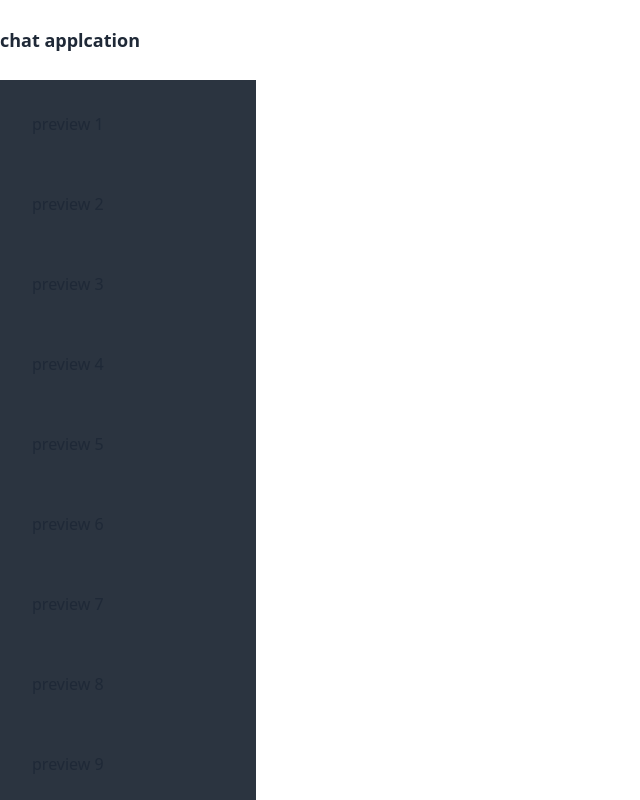
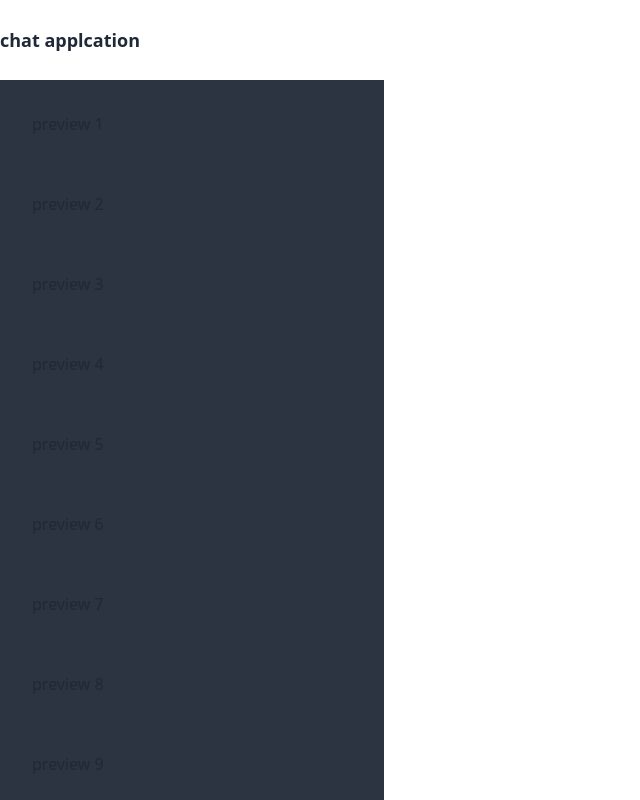
Before and after one commit to ReadyCodeToUse/go-svelte-websocket-chat, a SvelteKit app in the folder client/: page / in a window 1280 px wide. Shown: the whole page, without its empty margins (0-640 px from the left). Built offline with nearby package versions, Linux system fonts and the light colour scheme.

Commit message:
[UPDATE] column size for chats list

```diff
--- a/client/src/routes/+page.svelte
+++ b/client/src/routes/+page.svelte
@@ -35,7 +35,7 @@
 	<div class="row-span-1 col-span-full h-20 flex items-center">
 		<h1 class="text-lg font-bold">chat applcation</h1>
 	</div>
-	<div class="col-start-1 col-span-2 row-start-2 h-auto bg-purple-300 overflow-auto">
+	<div class="col-start-1 col-span-3 row-start-2 h-auto bg-purple-300 overflow-auto">
 		{#each titles as title}
 			<a class="w-full" href={null} on:click={() => console.log(`${title} has been clicked`)}>
 				<Preview {title} />
```
